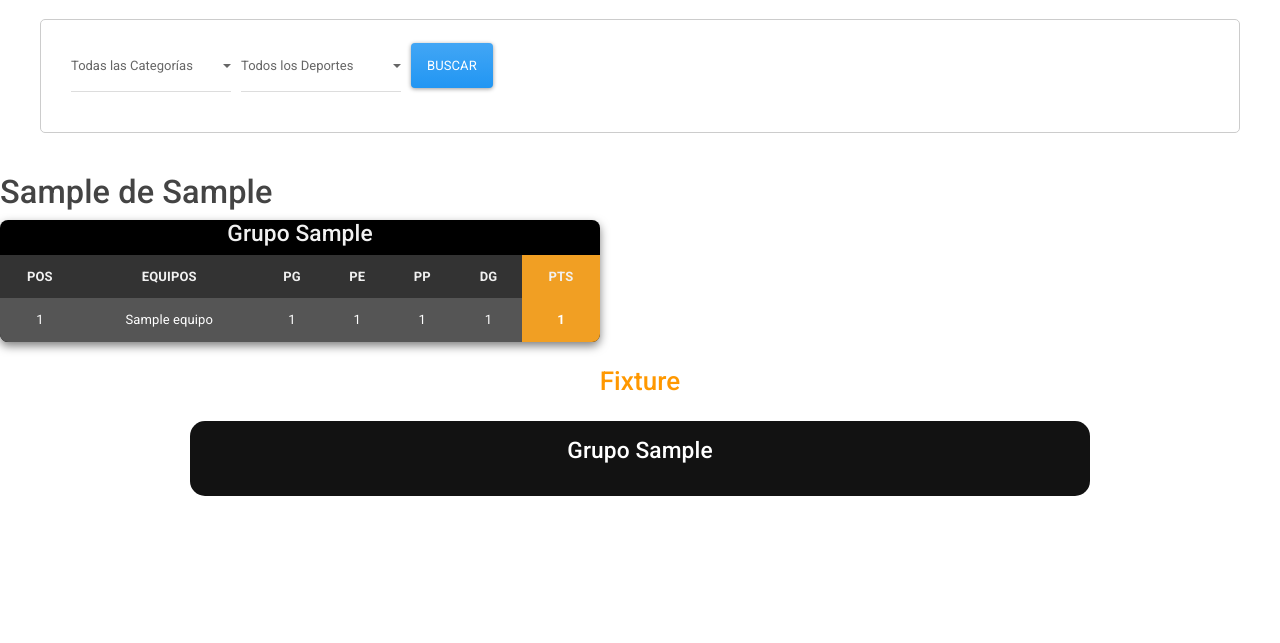
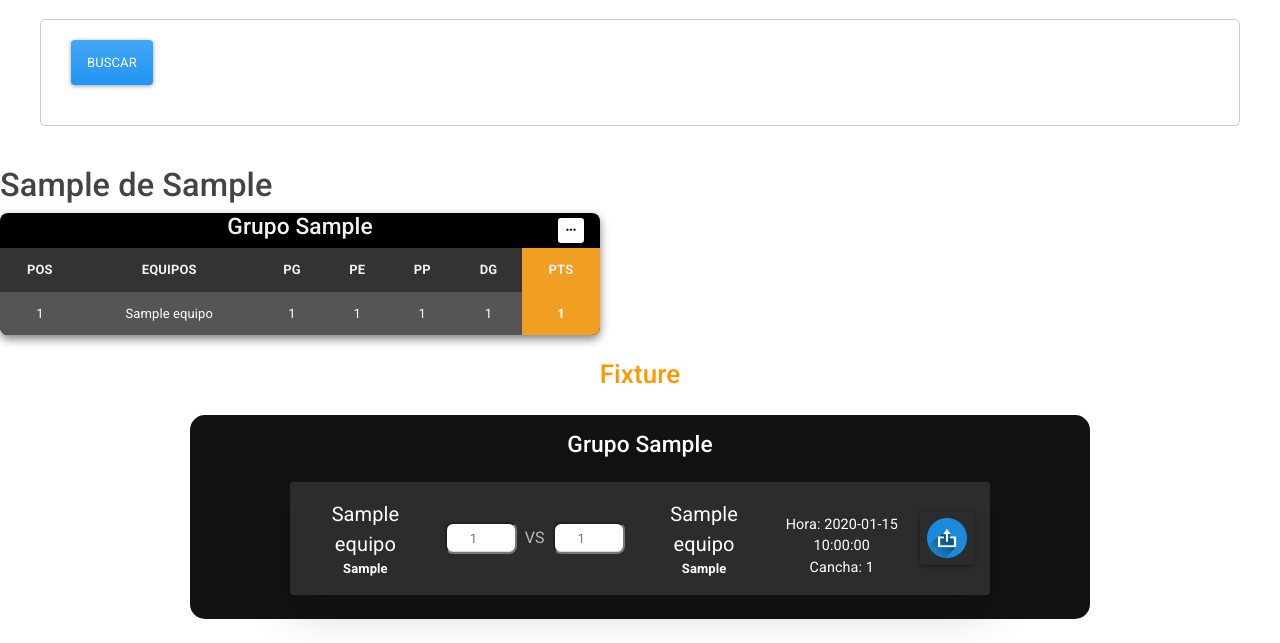
Before and after one commit to ParisNicolas/CopaRenault-Admin, a Flask app: a page that uses app/templates/layout.html in a window 1280 px wide. Shown: the part 369-1012 px from the top of the page. Before the commit the page ends 865 px from the top, so only its background shows below. Run offline with Flask 3, Linux system fonts and the light colour scheme; tables that the repository leaves empty hold one stand-in row (values such as "Sample post"); some libraries are stand-ins or nearby versions.

Commit message:
generacion de partidos e inputs

```diff
--- a/app/models.py
+++ b/app/models.py
@@ -88,7 +88,7 @@
     categoria = db.Column(db.String(20), nullable=False)
     grupo = db.Column(db.String(1), nullable=True)
     horario = db.Column(db.DateTime, nullable=True)
-    cancha = db.Column(db.Integer, nullable=False)
+    cancha = db.Column(db.Integer, nullable=True)
 
     #Datos del partido
     equipo1_id = db.Column(db.Integer, db.ForeignKey('equipos.id'), nullable=False)
--- a/app/routes/sports.py
+++ b/app/routes/sports.py
@@ -1,4 +1,6 @@
-from flask import Blueprint, render_template, request, redirect, url_for
+from flask import Blueprint, render_template, request, redirect, url_for, jsonify
+from sqlalchemy import and_
+from sqlalchemy.exc import SQLAlchemyError
 from app import db
 from app.models import Equipo, Inscripcion, Partido
 from collections import defaultdict
@@ -30,7 +32,7 @@
         partidos_por_grupo[grupo].append(partido)
 
 
-    return render_template('deportes/partidos.html', grupos=equipos_por_grupo, partidos=partidos_por_grupo, deporte=deporte, categoria=categoria)
+    return render_template('deportes/partidos.html', grupos=equipos_por_grupo, partidos_grupo=partidos_por_grupo, deporte=deporte, categoria=categoria)
 
 @sport_bp.route('/updates/<int:id>', methods=['POST'])
 def update_match(id):
@@ -40,6 +42,57 @@
 
     db.session.commit()
     return redirect(url_for('sport_bp.partidos'))
+
+
+
+@sport_bp.route('/crear_partidos/<deporte>/<categoria>/<grupo>')
+def crear_partidos(deporte, categoria, grupo):
+    try:
+        equipos = Equipo.query.filter_by(deporte=deporte, categoria=categoria, grupo=grupo).all()
+
+        if len(equipos) < 2:
+                return jsonify({'error': 'No hay suficientes equipos en este grupo para generar partidos.'}), 400
+
+
+        db.session.query(Partido).filter(
+            and_(
+                Partido.deporte == deporte,
+                Partido.categoria == categoria,
+                Partido.grupo == grupo
+                )).delete()
+        db.session.commit()
+
+        equipos_ids = [equipo.id for equipo in equipos]
+        partidos_creados = []
+
+        for i in range(len(equipos_ids)):
+            for j in range(i + 1, len(equipos_ids)):
+                partido = Partido(
+                    deporte=deporte,
+                    categoria=categoria,
+                    grupo=grupo,
+                    equipo1_id = equipos_ids[i],
+                    equipo2_id=equipos_ids[j]
+                )
+                partidos_creados.append(partido)
+
+        # Insertar los nuevos partidos en la base de datos
+        db.session.add_all(partidos_creados)
+        db.session.commit()
+
+        return jsonify({'message': f'Se generaron {len(partidos_creados)} partidos para el grupo {grupo}.'}), 201
+
+    except SQLAlchemyError as e:
+        db.session.rollback()
+        return jsonify({'error': f'Error de base de datos: {str(e)}'}), 500
+
+    except Exception as e:
+        return jsonify({'error': f'Error inesperado: {str(e)}'}), 500
+
+
+    return jsonify("Todo OK")
+
+
 
 def asignar_equipos_manually():
     inscripciones = Inscripcion.query.all()
--- a/app/templates/deportes/partidos.html
+++ b/app/templates/deportes/partidos.html
@@ -14,6 +14,7 @@
         overflow: hidden;
         text-align: center;
         box-shadow: 0px 4px 10px rgba(0, 0, 0, 0.5);
+        position: relative;
     }
     .tabla-clasificacion h2 {
         background-color: #f1c40f;
@@ -150,6 +151,31 @@
 .title-color{
     color: #000000;
 }
+
+
+.dropdown{
+  text-align: right;
+  position: absolute;
+  top: 5px;
+  right: 16px;
+}
+
+.input-square{
+  width: 5rem; /* Anchura del cuadrado */
+  height: 2rem; /* Altura del cuadrado */
+  text-align: center; /* Centrar el texto */
+  border-radius: 0.5rem; /* Esquinas redondeadas opcionales */
+  margin-left: 20px;
+}
+
+.input-square2{
+  width: 5rem; /* Anchura del cuadrado */
+  height: 2rem; /* Altura del cuadrado */
+  text-align: center; /* Centrar el texto */
+  border-radius: 0.5rem; /* Esquinas redondeadas opcionales */
+  margin-right: 20px;
+}
+
 </style>
 
 <div class="col-md-16" style="margin: 40px;">
@@ -185,6 +211,18 @@
 {% for grupo, equipos in grupos.items() %}
     <div class="tabla-clasificacion">
       <h3>Grupo {{ grupo }}</h3>
+      <div class="dropdown">
+        <button class="btn btn-light btn-sm" type="button" id="dropdownMenuButton" data-bs-toggle="dropdown" aria-expanded="false">
+          <i class="fa-solid fa-ellipsis"></i> <!-- Icono de 3 puntitos -->
+        </button>
+        <ul class="dropdown-menu" aria-labelledby="dropdownMenuButton">
+          <li>
+            <a class="dropdown-item" href="{{ url_for('sport_bp.crear_partidos', deporte=deporte, categoria=categoria, grupo=grupo) }}">
+            Crear Fixture
+          </a>
+        </li>
+        </ul>
+      </div>
         <table>
             <thead>
                 <tr>
@@ -214,35 +252,55 @@
     </div>
 {% endfor %}
 
+
+
 <div class="container py-4">
   <h2 class="text-center text-warning mb-4">Fixture</h2>
 
-  {% for grupo, equipos in grupos.items() %}
+  {% for grupo, partidos in partidos_grupo.items() %}
   <div class="grupo-wrapper py-3 mx-auto" style="background-color: #121212; max-width: 900px; border-radius: 15px;">
     <div class="grupo-section">
       <h3 class="text-center text-light mb-3">Grupo {{ grupo }}</h3>
       <div class="row justify-content-center">
-        {% for i in range(equipos|length) %}
-          {% for j in range(i+1, equipos|length) %}
-            {% set partido = partidos[grupo][loop.index0] if grupo in partidos and loop.index0 < partidos[grupo]|length else None %}
-            <div class="d-flex justify-content-between align-items-center rounded p-3 m-2 shadow-lg" style="width: 100%; max-width: 700px; background-color: #2c2c2c; color: #fff;">
+        {% for partido in partidos %}
+            <form class="d-flex justify-content-between align-items-center rounded p-3 m-2 shadow-lg" style="width: 100%; max-width: 700px; background-color: #2c2c2c; color: #fff;" action="#" method="POST">
 
+              <div class="d-flex align-items-center">
                 <!-- eEquipo 1 -->
                 <div class="team d-flex align-items-center">
-                <span class="fw-bold me-3">{{ equipos[i].nombre }}</span>
-                <span class="r18-score bg-light text-dark rounded px-2 py-1" style="font-size: 0.9rem; margin-left: 15px;">
-                  {{ partido.puntaje1 if partido else "0" }}
-                </span>
+                  <div class="d-flex flex-column text-center">
+                    <span class="ms-3" style="font-size: 20px;">{{ partido.equipo1.nombre }}</span>
+                    <span style="font-weight: bold;">{{ partido.equipo1.colegio }}</span>
+                  </div>
+                    <input
+                      type="number"
+                      name="puntaje1"
+                      id="singleDigit"
+                      class="input-square"
+                      min="0"
+                      max="9"
+                      maxlength="1"
+                      placeholder="{{ partido.puntaje1 if partido else '0' }}">
                 </div>
 
-              <span class="vs mx-4 text-uppercase" style="color: #bbb; font-size: 1.2rem;">VS</span>
+                <span class="vs mx-2 text-uppercase" style="color: #bbb; font-size: 1rem;">VS</span>
 
                 <!-- equipo 2 -->
                 <div class="team d-flex align-items-center">
-                <span class="r18-score bg-light text-dark rounded px-2 py-1" style="font-size: 0.9rem; margin-right: 15px;">
-                  {{ partido.puntaje2 if partido else "0" }}
-                </span>
-                <span class="fw-bold ms-3">{{ equipos[j].nombre }}</span>
+                  <input
+                      type="number"
+                      name="puntaje2"
+                      id="singleDigit"
+                      class="input-square2"
+                      min="0"
+                      max="9"
+                      maxlength="1"
+                      placeholder="{{ partido.puntaje2 if partido else '0' }}">
+                  <div class="d-flex flex-column text-center">
+                    <span class="ms-3" style="font-size: 20px;">{{ partido.equipo2.nombre }}</span>
+                    <span style="font-weight: bold;">{{ partido.equipo2.colegio }}</span>
+                  </div>
+                </div>
               </div>
 
               <!-- info partido -->
@@ -251,12 +309,10 @@
                 <div class="text-light">Cancha: {{ partido.cancha if partido else "No definida" }}</div>
               </div>
 
-              <a class="btn btn-Secondary" style="padding: 5px; display: inline-block; width: auto;"
-                href="#">
+              <button class="btn btn-Secondary" style="padding: 5px; display: inline-block; width: auto;" type="submit">
                 <img src="{{ url_for('static', filename='img/upload.ico') }}" style="width: 40px; height: 40px; margin: 2px;" />
-              </a>
-            </div>
-          {% endfor %}
+              </button>
+            </form>
         {% endfor %}
       </div>
     </div>
--- a/app/templates/layout.html
+++ b/app/templates/layout.html
@@ -5,6 +5,7 @@
     <meta charset="UTF-8">
     <title>ADMIN</title>
     <!-- BOOSTRAP 4 -->
+    <link href="https://cdnjs.cloudflare.com/ajax/libs/font-awesome/6.5.1/css/all.min.css" rel="stylesheet">
     <link rel="stylesheet" href="https://bootswatch.com/4/materia/bootstrap.min.css">
 </head>
 
@@ -30,6 +31,7 @@
     <script src="https://stackpath.bootstrapcdn.com/bootstrap/4.1.3/js/bootstrap.min.js"
         integrity="sha384-ChfqqxuZUCnJSK3+MXmPNIyE6ZbWh2IMqE241rYiqJxyMiZ6OW/JmZQ5stwEULTy"
         crossorigin="anonymous"></script>
+        <script src="https://cdn.jsdelivr.net/npm/bootstrap@5.3.0/dist/js/bootstrap.bundle.min.js"></script>
 </body>
 
 </html>
```
Also changed, not shown: migrations/versions/44353205c635_partido_cancha_nullable.py (added, +36 -0 lines). Lines whose indentation alone changed are shown as unchanged.
